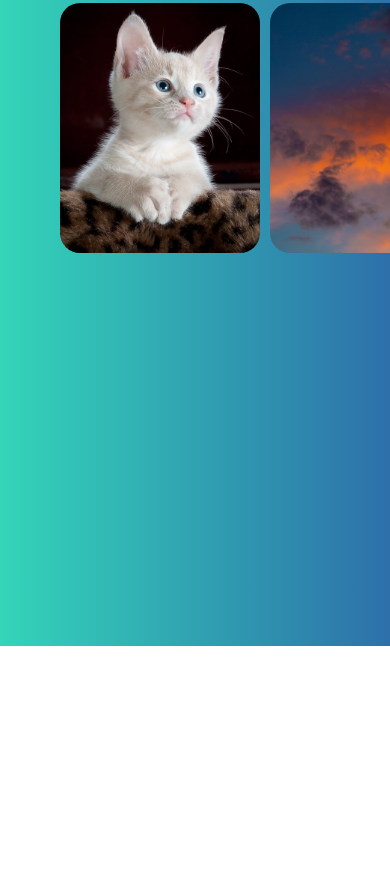
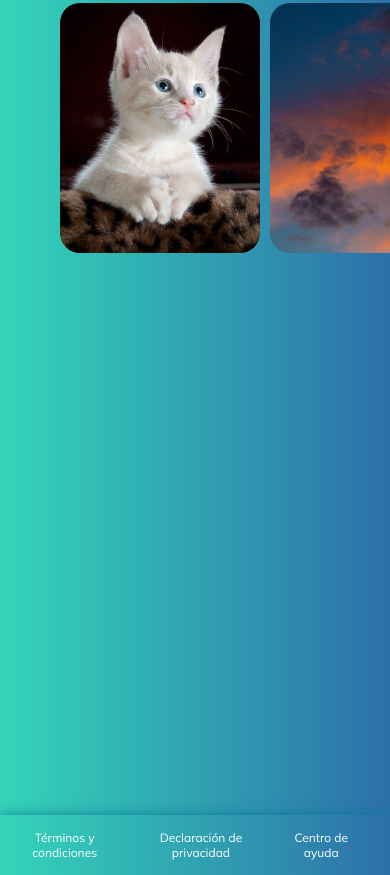
Before and after one commit to josesaulguerrero/Front-end-architecture-project, a plain HTML site: page index.html in a window 390 px wide. Shown: the part 427-1302 px from the top of the page. Before the commit the page ends 1073 px from the top, so only its background shows below. Drawn offline with Linux system fonts and the light colour scheme.

Commit message:
Se terminó el footer, y el home en general

```diff
--- a/index.html
+++ b/index.html
@@ -8,6 +8,7 @@
    <link rel="stylesheet" href="./style.css">
 </head>
 <body>
+   <!-- header starts here  -->
    <header class="header">
       <div class="header__logo"><a href="./index.html" class="header__logo--link"></a></div>
       <div class="header__user">
@@ -21,6 +22,9 @@
          </ul>
       </div>
    </header>
+   <!-- header ends here -->
+
+   <!-- main starts here -->
    <main class="main">
       <section class="main__search--bar">
          <h2 class="search__bar--title">¿Qué quieres ver hoy?</h2>
@@ -103,5 +107,14 @@
          </section>
       </section>
    </main>
+   <!-- main ends here -->
+
+   <!-- footer starts here -->
+   <footer class="footer">
+      <p class="footer__items"><a href="#" class="footer__items--link">Términos y condiciones</a></p>
+      <p class="footer__items"><a href="#" class="footer__items--link">Declaración de privacidad</a></p>
+      <p class="footer__items"><a href="#" class="footer__items--link">Centro de ayuda</a></p>
+   </footer>
+   <!-- footer ends here -->
 </body>
 </html>
--- a/style.css
+++ b/style.css
@@ -210,13 +210,15 @@ body {
    background-size: cover;
 }
 .carousel__container--item:hover > .item__icons, .carousel__container--item:hover > .item__title, .carousel__container--item:hover > .item__description{
-   display: flex;
+	display: flex;
+	/* transition: all 1s; */
 }
 .carousel__container--item .item__icons{
    width: 40%;
    height: 30px;
    display: none;
 	justify-content: space-between;
+	/* transition: all 1s; */
 }
 .item__icons--playIcon{
    display: inline-block;
@@ -224,8 +226,9 @@ body {
    height: 25px;
    background-image: url(./pics/play-icon.png);
    background-position: center;
-   background-size: cover;
-   opacity: 1;
+	background-size: cover;
+	/* transition: all 1s; */
+   /* opacity: 1; */
 }
 .item__icons--plusIcon{
    display: inline-block;
@@ -245,3 +248,56 @@ body {
    margin-top: 5px;
    font-size: 1.1rem;
 }
+/* main styles' end */
+
+/* footer styles' start */
+.footer{
+	width: 100%;
+	height: 60px;
+	display: flex;
+	justify-content: flex-end;
+	align-items: center;
+	padding: 0 20px;
+	margin-top: 30px;
+	/* background-color:  rgba(18, 111, 199, 0.719); */
+	/* background: linear-gradient(to left, #2687db 0%, #32e9b8 90%); */
+	box-shadow: 0 1px 12px #077692;
+}
+.footer__items{
+	/* width: 400px; */
+	/* max-width: 500px;
+	min-width: 100px; */
+	display: flex;
+	justify-content: center;
+}
+.footer .footer__items--link{
+	color: white;
+	font-size: 1.4rem;
+	margin-right: 20px;
+	text-decoration: none;
+	text-align: center;
+}
+.footer__items--link:hover{
+	text-decoration: underline;
+	color: rgb(0, 252, 96);
+}
+/* footer styles' end */
+@media screen and (max-width: 1024px){
+	.main{
+		height: 130vh;
+	}
+}
+@media screen and (max-width: 768px){
+	.main{
+		height: 140vh;
+	}
+	.footer{
+		margin-top: 0;
+		padding: 10px;
+		justify-content: space-between;
+		/* background-color: red; */
+	}
+	.footer .footer__items--link{
+		font-size: 1.2rem;
+	}
+}
```
